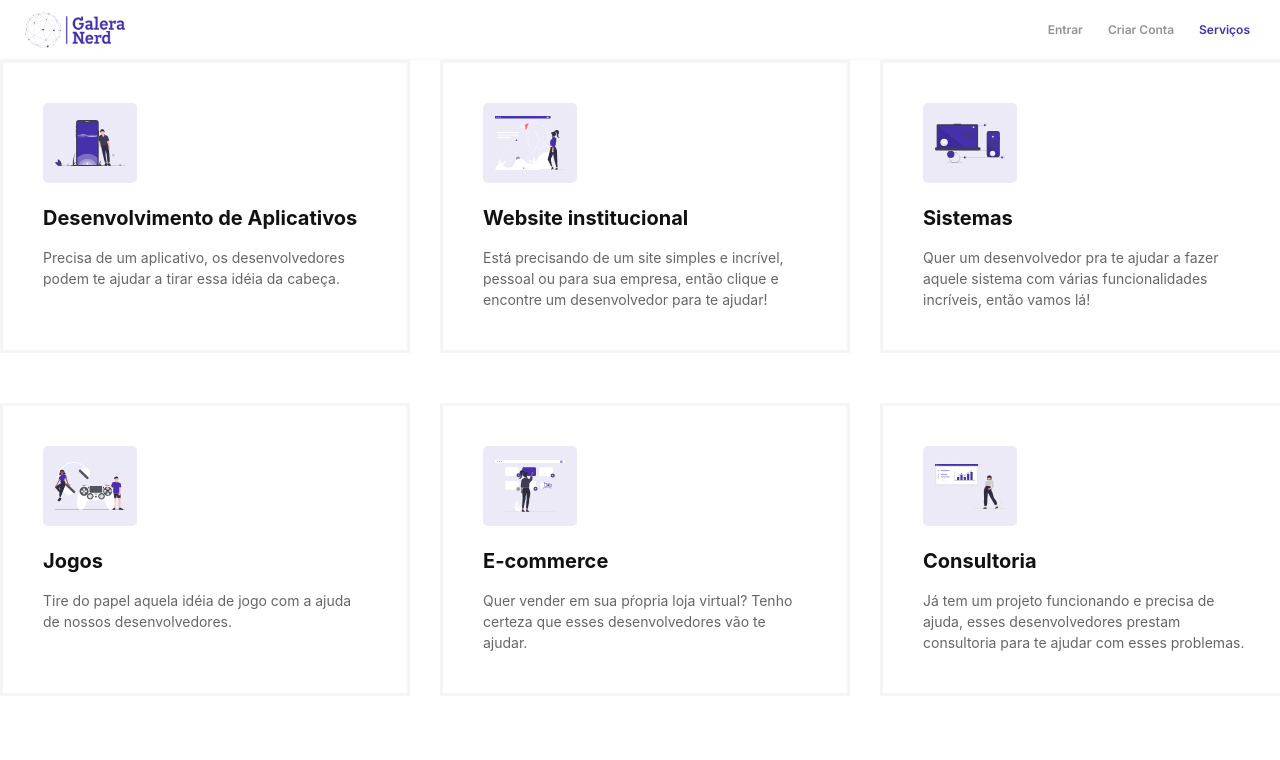
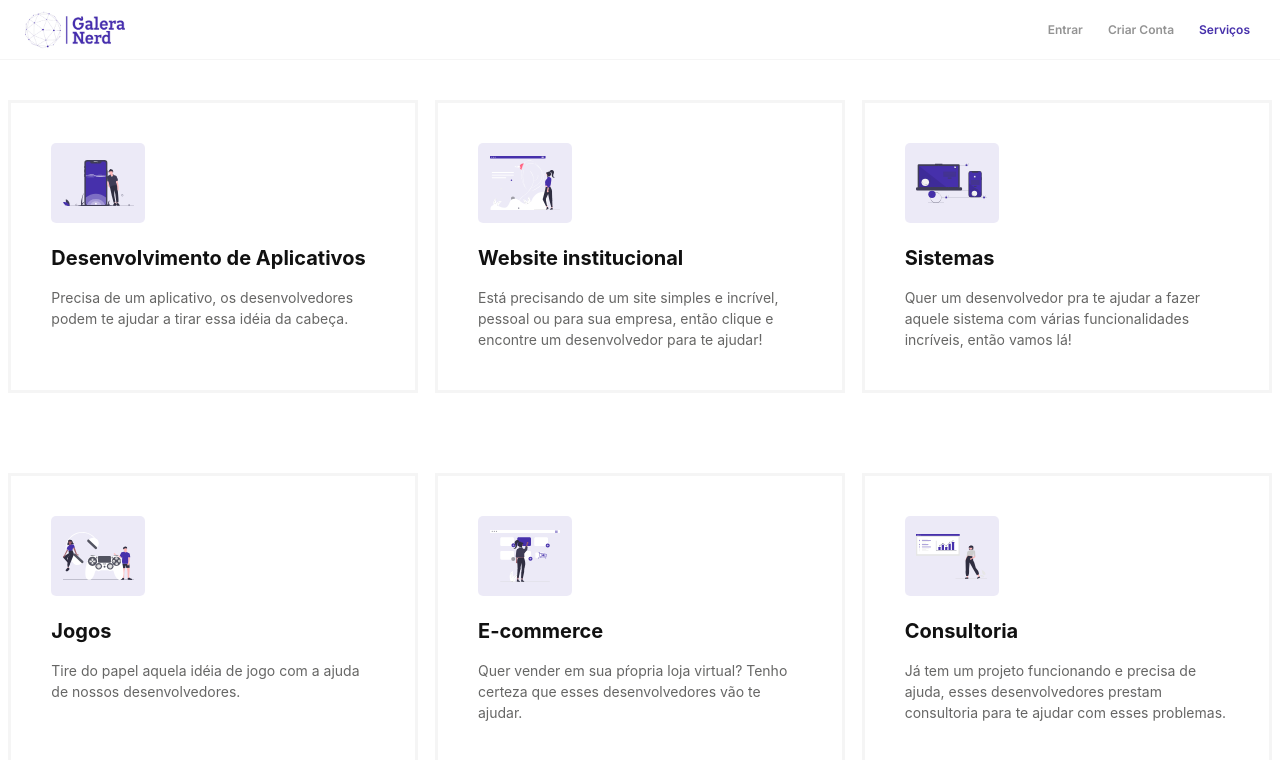
Before and after one commit to PauloHenriqueMagno/GaleraNerd, a React (Create React App) app: page /search in a window 1280 px wide. Shown: the top 760 px of the page. Built offline with nearby package versions, Linux system fonts and the light colour scheme.

Commit message:
fix: component layout

```diff
--- a/src/components/CategoryCard/index.jsx
+++ b/src/components/CategoryCard/index.jsx
@@ -16,6 +16,7 @@ const CategoryCard = ({ category, action }) => {
       _hover={{ borderColor: "purple.2" }}
       onClick={action}
       key={id}
+      margin={{ mobile: "15px 0", desktop: "40px 0" }}
     >
       <Flex direction="column">
         <Flex
--- a/src/components/CategoryCardList/index.jsx
+++ b/src/components/CategoryCardList/index.jsx
@@ -1,4 +1,4 @@
-import { Grid } from "@chakra-ui/react";
+import { Flex } from "@chakra-ui/react";
 import { categoryList } from "./CategoryData";
 import CategoryCard from "../CategoryCard";
 import { useHistory } from "react-router-dom";
@@ -11,13 +11,11 @@ const CategoryCardList = () => {
   };
 
   return (
-    <Grid
-      templateColumns={{ mobile: "repeat(1, 1fr)", desktop: "repeat(3, 1fr)" }}
-      rowGap="50px"
-      columnGap="30px"
+    <Flex
       w="100%"
       margin="0 auto"
-      justifyItems="center"
+      justifyContent="space-around"
+      flexWrap="wrap"
     >
       {categoryList.map((cardOnList) => (
         <CategoryCard
@@ -26,7 +24,7 @@ const CategoryCardList = () => {
           action={() => selectCategory(cardOnList.title)}
         />
       ))}
-    </Grid>
+    </Flex>
   );
 };
 
```
